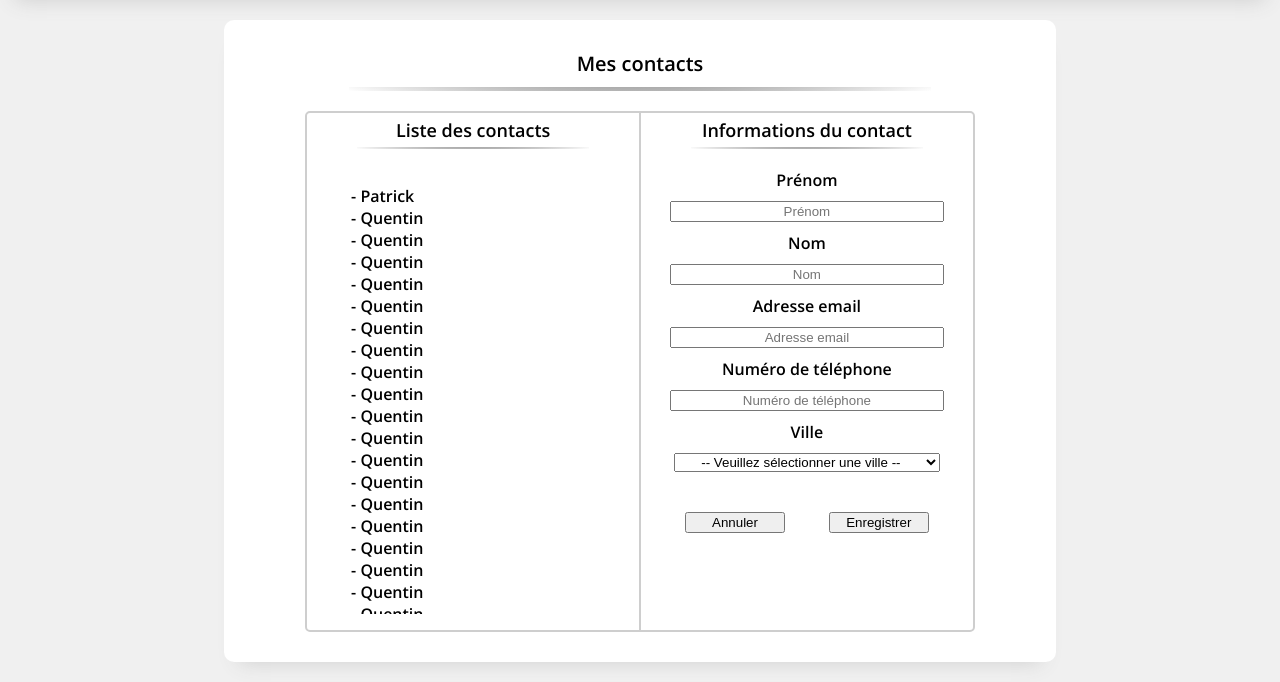
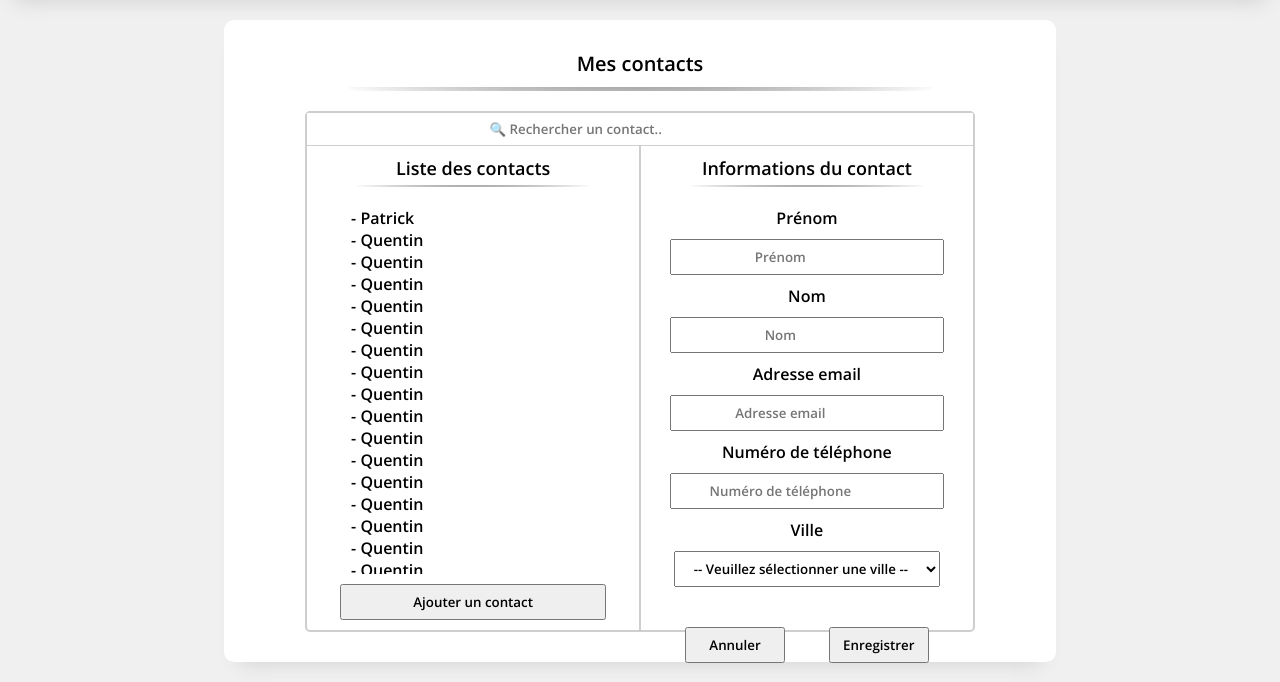
Before and after one commit to LoicDblt/Carnet-adresses, a PHP site: page / in a window 1280 px wide. Shown: the part 118-800 px from the top of the page. Run offline with PHP 8.4, Linux system fonts and the light colour scheme.

Commit message:
Ajout squelette champs de recherches

```diff
--- a/php/src/index.php
+++ b/php/src/index.php
@@ -24,6 +24,7 @@
 	<section>
 		<h1>Mes contacts</h1>
 		<div id="tableauContacts">
+			<input id="champsRecherche" placeholder="&#128269; Rechercher un contact.."/>
 			<section id="colonneGauche">
 				<h2>Liste des contacts</h2>
 				<ul>
@@ -54,6 +55,7 @@
 					<li>Quentin</li>
 					<li>Quentin</li>
 				</ul>
+				<button>Ajouter un contact</button>
 			</section>
 			<section id="colonneDroite">
 				<h2>Informations du contact</h2>
--- a/php/src/style/index.css
+++ b/php/src/style/index.css
@@ -23,9 +23,6 @@ body{
 	font-family: "Open Sans", Arial, sans-serif;
 	margin: 0;
 }
-img{
-	user-select: none;
-}
 
 /* Header */
 header{
@@ -34,12 +31,11 @@ header{
 	border-radius: 0 0 10px 10px;
 	box-shadow: 0px 15px 20px -15px #cecece;
 }
-
-	/* Box centrale */
 #boxCentre{
 	display: flex;
 	justify-content: center;
 	width: 45%;
+	margin: auto;
 }
 #boxCentre > img{
 	width: 390px;
@@ -47,13 +43,7 @@ header{
 	padding: 10px 0;
 	line-height: 98px;
 	text-align: center;
-}
-
-	/* Box droite et gauche */
-header::before,
-header::after{
-	content: "";
-	width: 27.5%;
+	user-select: none;
 }
 
 /* Corps */
@@ -72,7 +62,7 @@ h2{
 }
 h2{
 	font-size: 18px;
-	padding: 5px 0;
+	padding: 10px 0 5px 0;
 	border-width: 0 0 2px 0;
 }
 section{
@@ -98,25 +88,50 @@ section > section:first-child{
 }
 #tableauContacts{
 	display: flex;
+	flex-wrap: wrap;
 	justify-content: center;
 	width: 80%;
 	border: 2px solid #cecece;
 	border-radius: 5px;
 	height: calc(100vh - 118px - 40px - 60px - 61px - 4px);
 }
-#colonneGauche{
-	width: 50%;
-	height: 100%;
+#colonneGauche,
+#colonneDroite{
+	width: calc(50% - 1px);
+	height: calc(100% - 33px);
 }
-#colonneDroite{
-	width: 50%;
-	border-left: 2px solid #cecece;
+input,
+input::placeholder,
+select,
+button{
+	font-family: "Open Sans", Arial, sans-serif;
+	width: 80%;
+	margin: 10px 0;
+	line-height: 30px;
+	text-align: center;
+}
+input:focus{
+	text-align: left;
+}
+select{
+	height: calc(30px + 2px + 4px);
+}
+
+	/* Champs de recherche (haut) */
+#champsRecherche{
+	width: 100%;
+	border: none;
+	border-bottom: 1px solid #cecece;
+	line-height: 30px;
+	margin: 0;
+	padding-left: 5px;
 }
 
 	/* Liste contacts (gauche) */
 ul{
 	justify-content: center;
 	width: 80%;
+	margin: 0;
 	overflow-y: auto;
 }
 li{
@@ -124,8 +139,15 @@ li{
 }
 
 	/* Informations contact (droite) */
+#colonneDroite{
+	border-left: 2px solid #cecece;
+}
 #colonneDroite > form{
+	display: flex;
+	flex-direction: column;
 	width: 100%;
+	height: 100%;
+	justify-content: space-evenly;
 }
 #colonneDroite > form > div{
 	display: flex;
@@ -139,23 +161,14 @@ li{
 	justify-content: space-evenly;
 	width: 100%;
 }
-
-input,
-select{
-	width: 80%;
-	margin: 10px 0;
-	text-align: center;
-}
-
 #colonneDroite > form > div:last-child > input,
 #colonneDroite > form > div:last-child > button{
 	width: 30%;
+	height: 36px;
 }
 input.erreur{
 	background-color: rgba(255, 0, 0, 0.4);
 }
-
-
 
 /* Version ordinateur portable */
 @media only screen and (min-width: 1081px) and (max-width: 1440px){
```
